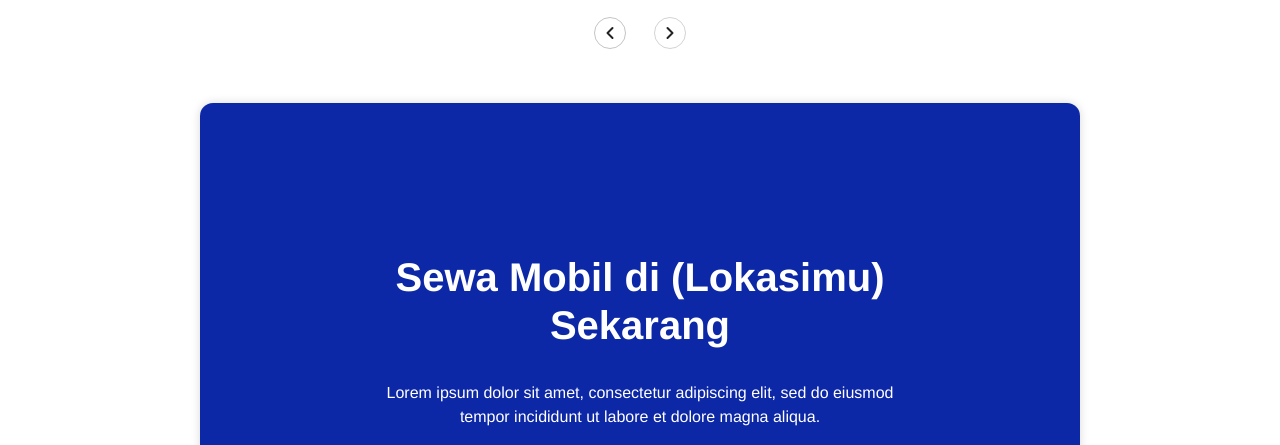
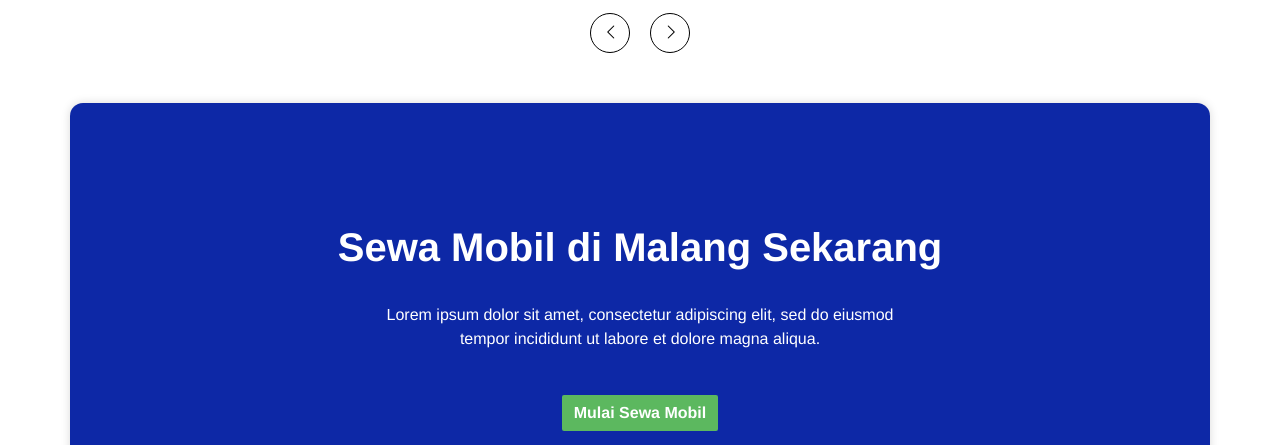
Before and after one commit to hy-reza/BCR-binar-challenge, a plain HTML site: page index.html in a window 1280 px wide. Shown: the part 2352-2797 px from the top of the page. Drawn offline with nearby package versions, Linux system fonts and the light colour scheme.

Commit message:
fix cta section resposive

```diff
--- a/css/style.css
+++ b/css/style.css
@@ -143,6 +143,10 @@ header {
   width: 300px;
 }
 
+.whyus-row{
+  padding: 25px 25px;
+}
+
 .card-body {
   display: flex;
   flex-direction: column;
@@ -281,23 +285,38 @@ header {
   height: 250px;
 }
 
+.btn-left{
+  width: 40px;
+  height: 40px;
+  color: black;
+  border: 1px solid black;
+  background-color: transparent;
+}
+
+.btn-right{
+  width: 40px;
+  height: 40px;
+  color: black;
+  border: 1px solid black;
+  background-color: transparent;
+}
 /* cta section style */
 .cta {
+  padding-top: 50px;
   background-color: #ffffff;
-  width: 100%;
   height: fit-content;
 }
 
 .cta-banner {
   background-color: var(--darkblue-04);
   color: white;
-  width: 70%;
+  padding-top: 120px;
+  padding-bottom: 120px;
+  height: fit-content;
   border-radius: 13px;
-  padding: 150px;
   display: flex;
   align-items: center;
   justify-content: center;
-  text-align: center;
 }
 
 .cta-banner button {
@@ -307,6 +326,14 @@ header {
 
 /* Extra small devices (phones, 600px and down) */
 @media only screen and (max-width: 600px) {
+  .main{
+    margin-bottom: 0px;
+  }
+
+  .services{
+    padding-top: 0px;
+  }
+
   .hero-right {
     height: 295px;
   }
@@ -317,7 +344,8 @@ header {
 
   .cta-banner {
     width: 100%;
-    padding: 150px 15px 50px 15px;
+    padding-left: 50px;
+    padding-right: 50px;
   }
 
   .owl-item .item .row {
@@ -347,6 +375,14 @@ header {
 @media only screen and (min-width: 768px) {
   .offcanvas {
     width: 30%;
+  }
+
+  .main{
+    margin-bottom: 50px;
+  }
+
+  .services{
+    padding-top: 50px;
   }
 
   .hero-img {
--- a/index.html
+++ b/index.html
@@ -13,6 +13,10 @@
   <!-- bootstrap css -->
   <link rel="stylesheet" href="assets/bootstrap/css/bootstrap.min.css" />
   <!-- end of bootstrap css -->
+
+  <!-- bootstrap icon cdn-->
+  <link rel="stylesheet" href="https://cdn.jsdelivr.net/npm/bootstrap-icons@1.9.1/font/bootstrap-icons.css">
+  <!-- end of bootstrap icon cdn-->
 
   <!-- my css -->
   <link rel="stylesheet" href="./css/style.css">
@@ -110,7 +114,7 @@
   </main>
   <!-- end of hero section -->
   <!-- our services section -->
-  <section class="services container-fluid pb-5 d-inline pt-5" id="services">
+  <section class="services container-fluid d-inline pt-5" id="services">
     <!-- row container -->
     <div class="services-row container-lg row m-auto pt-5 overflow-hidden">
       <!-- service left content -->
@@ -154,7 +158,7 @@
     </div>
   </section>
   <!-- why Us? section -->
-  <section class="whyus container-fluid pt-5" id='whyus'>
+  <section class="whyus container-fluid " id='whyus'>
     <div class="container-lg pt-5">
       <h2 class="fs-3 fw-bold pt-5">Why Us?</h2>
       <p>Mengapa harus pilih Binar Car Rental?</p>
@@ -268,9 +272,10 @@
       <div class="container">
         <div class="row mt-3">
           <div class="col text-center">
-            <button class="btn btn btn-left" type="button"><img src="assets/icon/Left-button.svg" alt="Chevron1"></button>
 
-            <button class="btn btn-light-green btn-right" type="button"><img src="assets/icon/right-button.svg" alt="Chevron2"></button>
+            <button class="btn btn-success rounded-circle btn-left mx-2" type="button"><i class="bi bi-chevron-left p-0" style="font-weight: bold;"></i></button>
+
+            <button class="btn btn-success rounded-circle btn-right mx-2" type="button"><i class="bi bi-chevron-right p-0" style="font-weight: bold;"></i></button>
           </div>
         </div>
       </div>
@@ -278,13 +283,15 @@
   </section>
   <!-- end of testimonial section -->
   <!-- CTA banner section -->
-  <section class="cta container-fluid pt-5 " id="cta">
-    <div class="container cta-banner m-auto text-center d-flex flex-column high-shadow">
-      <h1 class="fw-bold">Sewa Mobil di (Lokasimu) Sekarang</h1>
-      <p class="py-4">Lorem ipsum dolor sit amet, consectetur adipiscing elit, sed do eiusmod <br/> tempor incididunt ut labore et dolore magna aliqua. </p>
-      <button type="button" class="btn btn-success mt-1 fw-bold fs-7">
-        Mulai Sewa Mobil
-      </button>
+  <section class="cta container-fluid " id="cta">
+    <div class="container lg cta-banner mx-auto text-center d-flex flex-column high-shadow">
+      <div>
+        <h1 class="fw-bold">Sewa Mobil di Malang Sekarang</h1>
+        <p class="py-4">Lorem ipsum dolor sit amet, consectetur adipiscing elit, sed do eiusmod <br/> tempor incididunt ut labore et dolore magna aliqua. </p>
+        <button type="button" class="btn btn-success mt-1 fw-bold fs-7">
+          Mulai Sewa Mobil
+        </button>
+      </div>
     </div>
   </section>
   <!-- end of CTA banner section -->
@@ -364,7 +371,7 @@
   </section>
   <!-- faq section -->
   <!-- footer -->
-  <footer class="container-fluid pt-5" id="footer">
+  <footer class="container-fluid pt-5 mb-4" id="footer">
     <div class="container-lg">
       <div class="row mt-5">
         <div class="col-md">
```
